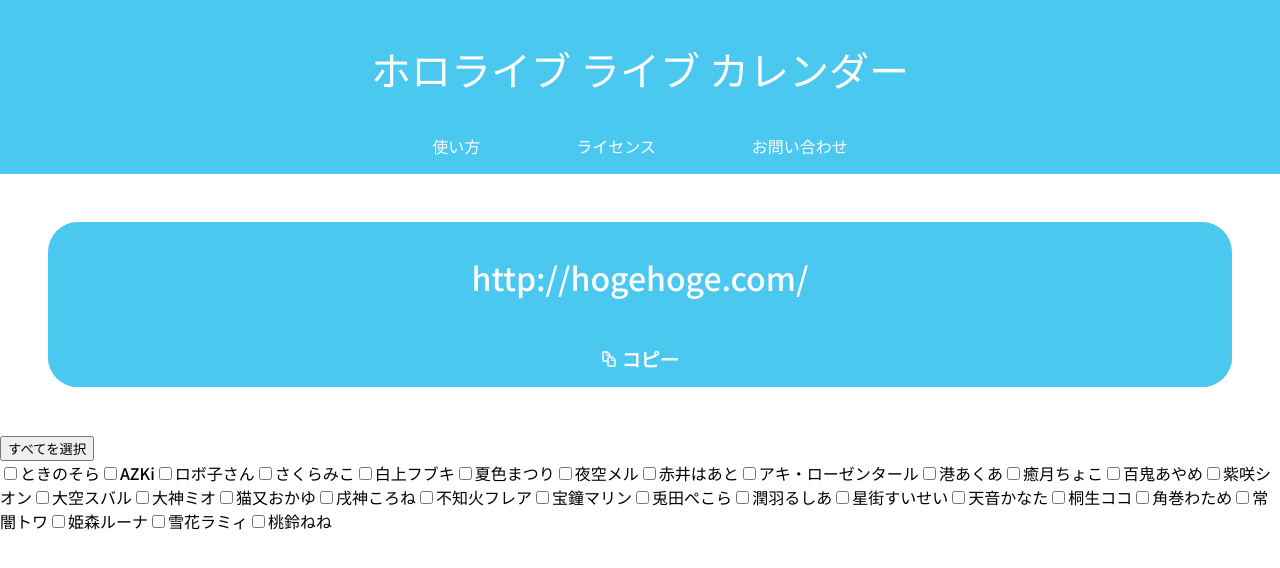
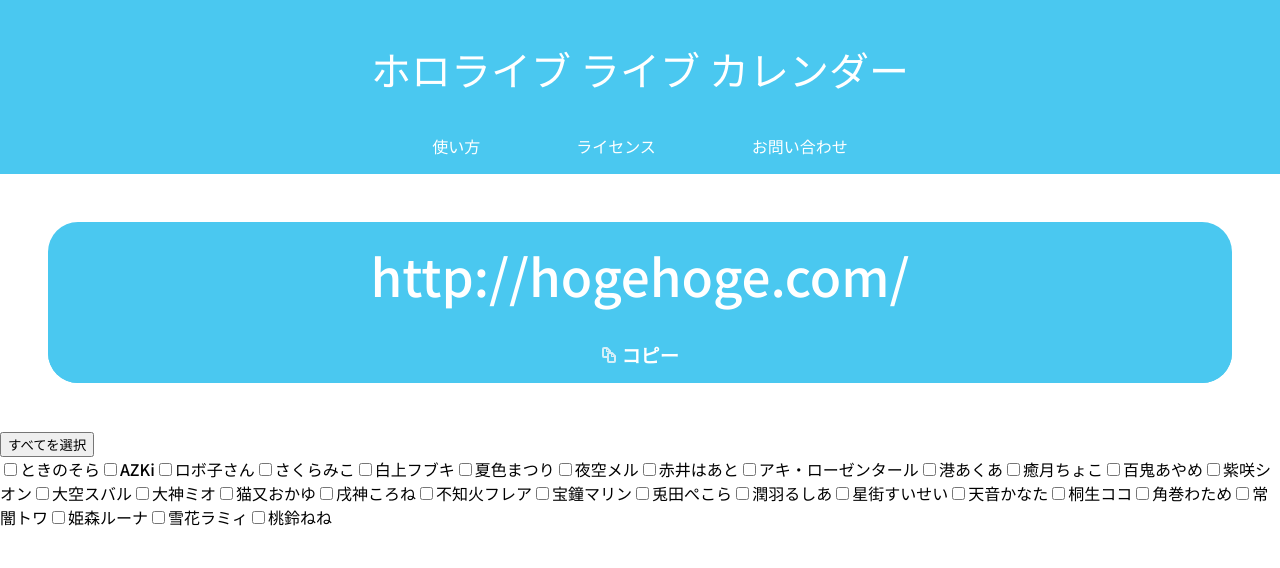
Before and after one commit to isabella232/page, a React (Create React App) app in the folder holo-live-calendar/: page / in a window 1280 px wide. Shown: the top 568 px of the page. Built offline with nearby package versions, Linux system fonts and the light colour scheme.

Commit message:
リンクの大きさを可変にしてスマホでも見やすいようにした。

```diff
--- a/holo-live-calendar/src/index.css
+++ b/holo-live-calendar/src/index.css
@@ -20,6 +20,7 @@
 code{
   font-family: 'Noto Sans JP', sans-serif;
   font-weight: 500;
+  font-size: 4vw;
   white-space: pre-line;
 }
 
@@ -33,7 +34,6 @@
   margin: 0;
   padding: 1em;
   color: white;
-  font-size: 2em;
   border-radius: 30px 30px 0 0;
 }
 
```
